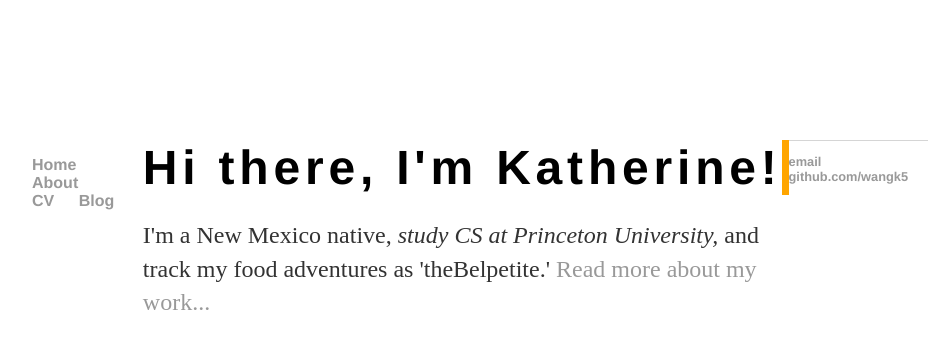
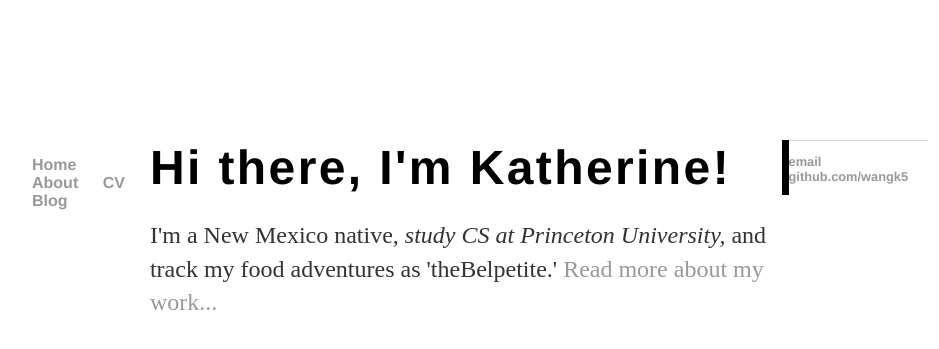
Before and after one commit to wangk5/wangk5.github.io, a Jekyll site: the page built from index.html, in a window 1280 px wide. Shown: the top 349 px of the page, without its empty margins (160-1099 px from the left). Built offline with Jekyll 4.4.1, drawn with Linux system fonts in a browser that asks for light colours.

Commit message:
Update main.css

```diff
--- a/css/main.css
+++ b/css/main.css
@@ -21,7 +21,7 @@
 }
 h1 {
     font-size: 3em;
-    font-family:'Helvetica', 'Arial', 'Sans-Serif';
+    font-family:'Arial', 'Sans-Serif';
 }
 p {
     font-size: 1.5em;
@@ -59,7 +59,7 @@
   border-right: .15em solid black; /* The typwriter cursor */
   white-space: nowrap; /* Keeps the content on a single line */
   margin: 0 auto; /* Gives that scrolling effect as the typing happens */
-  letter-spacing: .10em; /* Adjust as needed */
+  letter-spacing: .05em; /* Adjust as needed */
   animation:
     typing 4.5s steps(30, end),
     blink-caret .7s step-end infinite;
@@ -74,5 +74,5 @@
 /* The typewriter cursor effect */
 @keyframes blink-caret {
   from, to { border-color: transparent }
-  50% { border-color: orange }
+  50% { border-color: black }
 }
```
